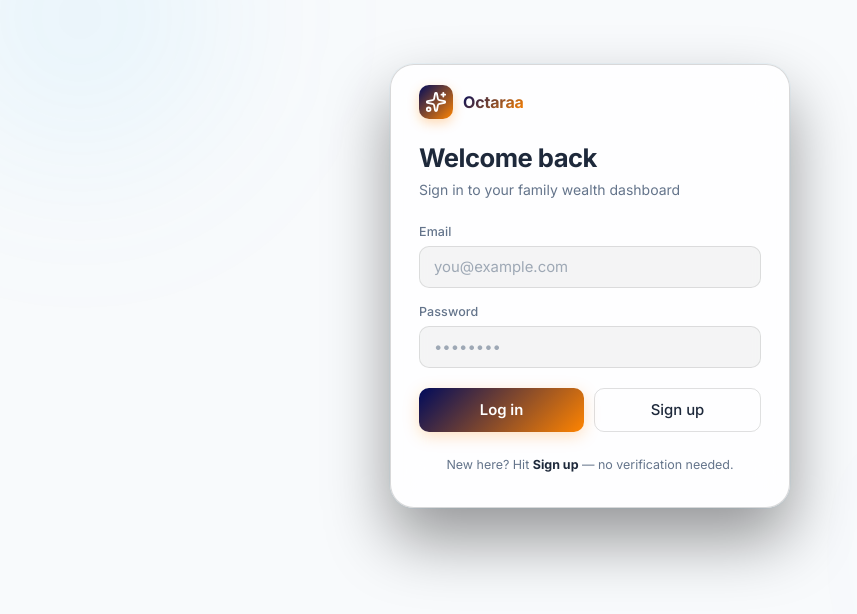
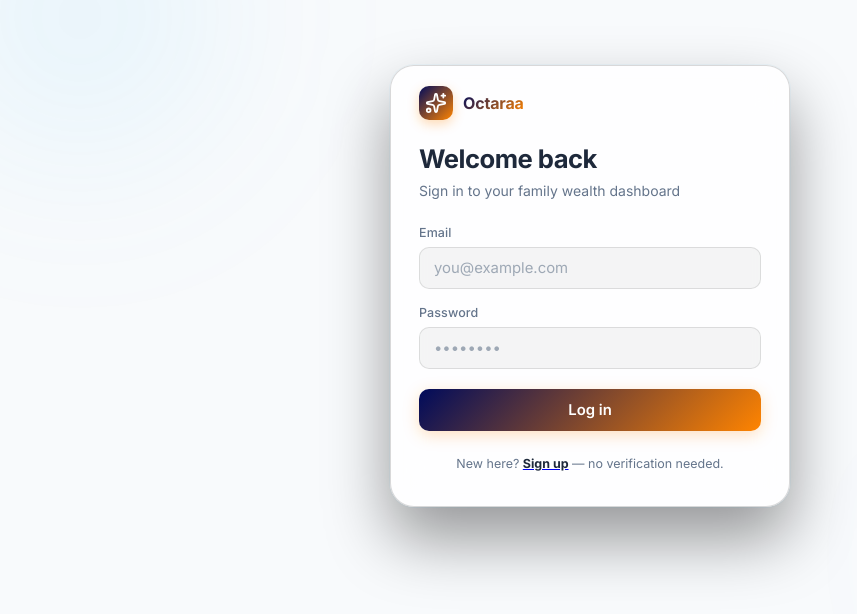
Before and after one commit to testing-archit/samaira-chatbotv2, a Next.js app: page /login in a window 1280 px wide. Shown: the part 114-728 px from the top of the page, without its empty margins (50-907 px from the left). Built offline with nearby package versions, Linux system fonts and the light colour scheme; no server answers.

Commit message:
Refactor login/signup flow and update auth error messaging

```diff
--- a/src/app/globals.css
+++ b/src/app/globals.css
@@ -14,6 +14,7 @@
   --text-inverse: #ffffff;
   --header-bg: rgba(255, 255, 255, 0.85);
   --input-bg: rgba(248, 250, 252, 0.9);
+  --login-card-bg: rgba(255, 255, 255, 0.8);
   --border: #e2e8f0;
   --border-light: #f1f5f9;
   --border-color: #e2e8f0;
@@ -34,6 +35,7 @@
     --text-inverse: #020617;
     --header-bg: rgba(15, 23, 42, 0.85);
     --input-bg: rgba(15, 23, 42, 0.9);
+    --login-card-bg: rgba(30, 41, 59, 0.85);
     --border: #334155;
     --border-light: #475569;
     --border-color: #334155;
@@ -589,7 +591,7 @@ body {
   z-index: 1;
   width: 100%;
   max-width: 400px;
-  background: rgba(255, 255, 255, 0.8);
+  background: var(--login-card-bg);
   backdrop-filter: blur(24px);
   -webkit-backdrop-filter: blur(24px);
   border-radius: 24px;
--- a/src/app/login/actions.ts
+++ b/src/app/login/actions.ts
@@ -16,7 +16,7 @@ export async function login(formData: FormData) {
   const results = await sql`SELECT id, password_hash FROM users WHERE email = ${email}`
 
   if (results.length === 0) {
-    redirect('/login?error=Invalid email or password.')
+    redirect('/login?error=Account does not exist. Please sign up first.')
   }
 
   const user = results[0]
--- a/src/app/login/page.tsx
+++ b/src/app/login/page.tsx
@@ -6,6 +6,7 @@ export default async function LoginPage(props: {
 }) {
   const searchParams = await props.searchParams;
   const error = searchParams?.error as string | undefined;
+  const isSignUp = searchParams?.mode === 'signup';
 
   return (
     <div className="login-wrapper">
@@ -24,8 +25,10 @@ export default async function LoginPage(props: {
 
         <div className="login-body">
           <div className="login-title-block">
-            <h1 className="login-title">Welcome back</h1>
-            <p className="login-subtitle">Sign in to your family wealth dashboard</p>
+            <h1 className="login-title">{isSignUp ? 'Create an account' : 'Welcome back'}</h1>
+            <p className="login-subtitle">
+              {isSignUp ? 'Join Octaraa to secure your family\'s financial future' : 'Sign in to your family wealth dashboard'}
+            </p>
           </div>
 
           <form className="login-form">
@@ -60,11 +63,15 @@ export default async function LoginPage(props: {
               />
             </div>
 
-            <SubmitButtons />
+            <SubmitButtons isSignUp={isSignUp} />
           </form>
 
           <p className="login-footer-note">
-            New here? Hit <strong>Sign up</strong> — no verification needed.
+            {isSignUp ? (
+              <>Already have an account? <a href="/login"><strong>Log in</strong></a></>
+            ) : (
+              <>New here? <a href="/login?mode=signup"><strong>Sign up</strong></a> — no verification needed.</>
+            )}
           </p>
         </div>
       </div>
--- a/src/app/login/submit-buttons.tsx
+++ b/src/app/login/submit-buttons.tsx
@@ -3,40 +3,29 @@
 import { useFormStatus } from 'react-dom';
 import { login, signup } from './actions';
 import { Loader2 } from 'lucide-react';
-import { useState, useEffect } from 'react';
 
-export function SubmitButtons() {
+export function SubmitButtons({ isSignUp }: { isSignUp?: boolean }) {
   const { pending } = useFormStatus();
-  const [activeAction, setActiveAction] = useState<'login' | 'signup' | null>(null);
-
-  // Reset when the form is done submitting
-  useEffect(() => {
-    // eslint-disable-next-line react-hooks/set-state-in-effect
-    if (!pending) setActiveAction(null);
-  }, [pending]);
 
   return (
     <div className="login-actions">
+      {isSignUp ? (
+        <button
+          formAction={signup}
+          className="btn-primary"
+          disabled={pending}
+        >
+          {pending ? <><Loader2 size={16} className="spinning btn-icon" /> Signing up...</> : 'Sign up'}
+        </button>
+      ) : (
         <button
           formAction={login}
           className="btn-primary"
           disabled={pending}
-        onClick={() => setActiveAction('login')}
         >
-        {pending && activeAction === 'login'
-          ? <><Loader2 size={16} className="spinning btn-icon" /> Logging in...</>
-          : 'Log in'}
+          {pending ? <><Loader2 size={16} className="spinning btn-icon" /> Logging in...</> : 'Log in'}
         </button>
-      <button
-        formAction={signup}
-        className="btn-secondary"
-        disabled={pending}
-        onClick={() => setActiveAction('signup')}
-      >
-        {pending && activeAction === 'signup'
-          ? <><Loader2 size={16} className="spinning btn-icon" /> Signing up...</>
-          : 'Sign up'}
-      </button>
+      )}
     </div>
   );
 }
```
Lines whose indentation alone changed are shown as unchanged.
